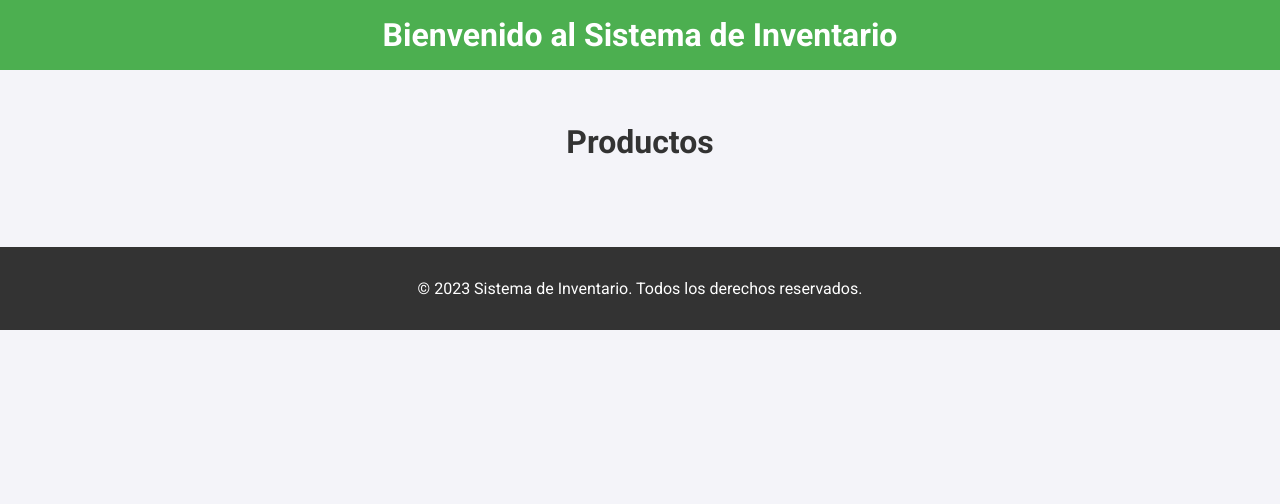
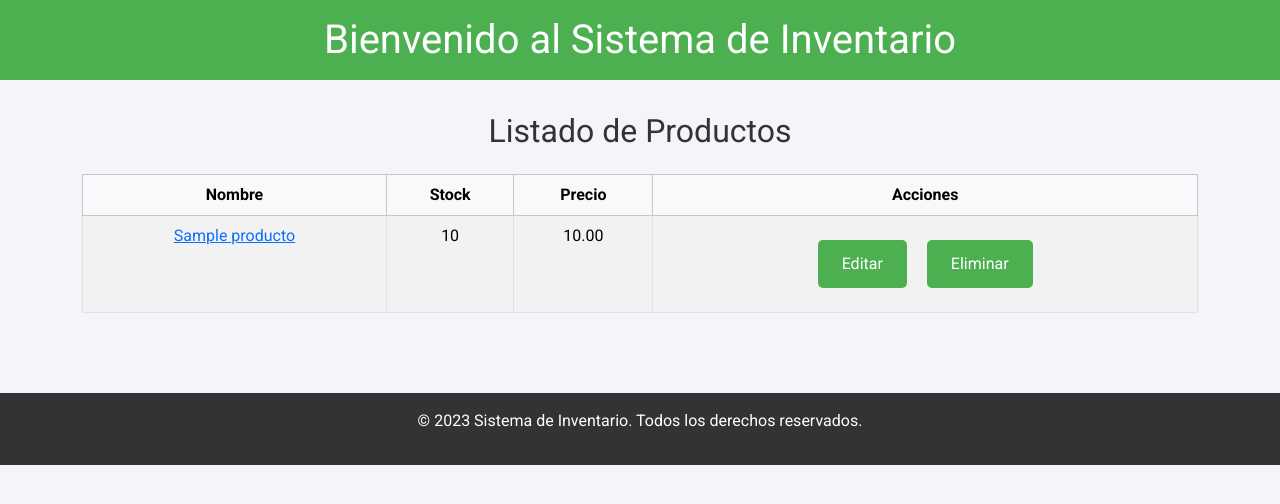
Before and after one commit to jihuertas/R06_inventario, a Django app: page /productos in a window 1280 px wide. Shown: the top 504 px of the page. Run offline with Django 5.2, Linux system fonts and the light colour scheme; tables that the repository leaves empty hold one stand-in row (values such as "Sample post").

Commit message:
solucion clase: producto y detalles

```diff
--- a/R06_inventario/settings.py
+++ b/R06_inventario/settings.py
@@ -121,3 +121,7 @@
 # https://docs.djangoproject.com/en/5.2/ref/settings/#default-auto-field
 
 DEFAULT_AUTO_FIELD = 'django.db.models.BigAutoField'
+
+
+MEDIA_ROOT = BASE_DIR / 'media'
+MEDIA_URL = '/media/'
--- a/R06_inventario/urls.py
+++ b/R06_inventario/urls.py
@@ -16,8 +16,11 @@
 """
 from django.contrib import admin
 from django.urls import path, include
+from django.conf.urls.static import static
+from R06_inventario import settings
+
 
 urlpatterns = [
     path('admin/', admin.site.urls),
     path('',include('inventory.urls')),
-]
+] + static(settings.MEDIA_URL,document_root=settings.MEDIA_ROOT)
--- a/inventory/models.py
+++ b/inventory/models.py
@@ -7,6 +7,7 @@
     descripcion = models.CharField(max_length=250)
     stock = models.IntegerField(default=0)
     precio = models.DecimalField(max_digits=9, decimal_places=2)
+    imagen = models.ImageField(upload_to='productos/', blank=True, null=True)
 
     def __str__(self):
         return f' {self.nombre} ({self.stock})'
--- a/inventory/templates/inventory/base.html
+++ b/inventory/templates/inventory/base.html
@@ -7,6 +7,8 @@
         {% block titulo %}
         {% endblock %}
     </title>
+    <link href="https://cdn.jsdelivr.net/npm/bootstrap@5.3.5/dist/css/bootstrap.min.css" rel="stylesheet" integrity="sha384-SgOJa3DmI69IUzQ2PVdRZhwQ+dy64/BUtbMJw1MZ8t5HZApcHrRKUc4W0kG879m7" crossorigin="anonymous">
+
     <link href="https://fonts.googleapis.com/css2?family=Roboto:wght@400;700&display=swap" rel="stylesheet">
     <style>
         body {
@@ -70,5 +72,8 @@
     <footer>
         <p>&copy; 2023 Sistema de Inventario. Todos los derechos reservados.</p>
     </footer>
+
+    <script src="https://cdn.jsdelivr.net/npm/bootstrap@5.3.5/dist/js/bootstrap.bundle.min.js" integrity="sha384-k6d4wzSIapyDyv1kpU366/PK5hCdSbCRGRCMv+eplOQJWyd1fbcAu9OCUj5zNLiq" crossorigin="anonymous"></script>
+
 </body>
 </html>
--- a/inventory/templates/inventory/productos.html
+++ b/inventory/templates/inventory/productos.html
@@ -3,5 +3,36 @@
 {% block titulo %} Productos {% endblock %}
 
 {% block contenido %}
-<h1>Productos</h1>
+
+<div class="container">
+    <h2 class="mb-4">Listado de Productos</h2>
+
+    <table class="table table-bordered table-striped">
+      <thead class="table-light">
+        <tr>
+          <th>Nombre</th>
+          <th>Stock</th>
+          <th>Precio</th>
+          <th>Acciones</th>
+        </tr>
+      </thead>
+      <tbody>
+        {% for producto in productos %}
+          <tr>
+            <td><a href="{% url 'producto_detalle' producto.pk %}">{{producto.nombre}}</a> </td>
+            <td>{{producto.stock}}</td>
+            <td>{{producto.precio}}</td>
+            <td>
+              <button class="btn btn-sm btn-primary me-2" >Editar</button>
+              <button class="btn btn-sm btn-danger">Eliminar</button>
+            </td>
+          </tr>
+
+        {% endfor %}
+
+
+      </tbody>
+    </table>
+  </div>
+
 {% endblock %}
--- a/inventory/urls.py
+++ b/inventory/urls.py
@@ -4,4 +4,5 @@
 urlpatterns = [
     path('',inicio, name='inicio'),
     path('productos',productos, name='productos'),
+    path('producto/<int:producto_pk>',producto_detalle, name='producto_detalle'),
 ]
--- a/inventory/views.py
+++ b/inventory/views.py
@@ -1,8 +1,18 @@
 from django.shortcuts import render
+from .models import Producto
 
 # Create your views here.
 def inicio(request):
     return render(request,'inventory/inicio.html')
 
+#CRUD PRODUCTOS
+
+# Listado de productos
 def productos(request):
-    return render(request, 'inventory/productos.html')
+    productos_todos = Producto.objects.all()
+    return render(request, 'inventory/productos.html',{'productos':productos_todos})
+
+# Detalle de producto
+def producto_detalle(request, producto_pk):
+    producto_detalle = Producto.objects.get(pk=producto_pk)
+    return render(request, 'inventory/producto_detalle.html',{'producto':producto_detalle})
```
Also changed, not shown: inventory/templates/inventory/producto_detalle.html (added, +34 -0 lines), inventory/migrations/0002_producto_imagen.py (added), media/productos/bici.jpeg (added), media/productos/bici_QkJp2DM.jpeg (added), media/productos/loratadina.jpeg (added), media/productos/patin.jpeg (added).
